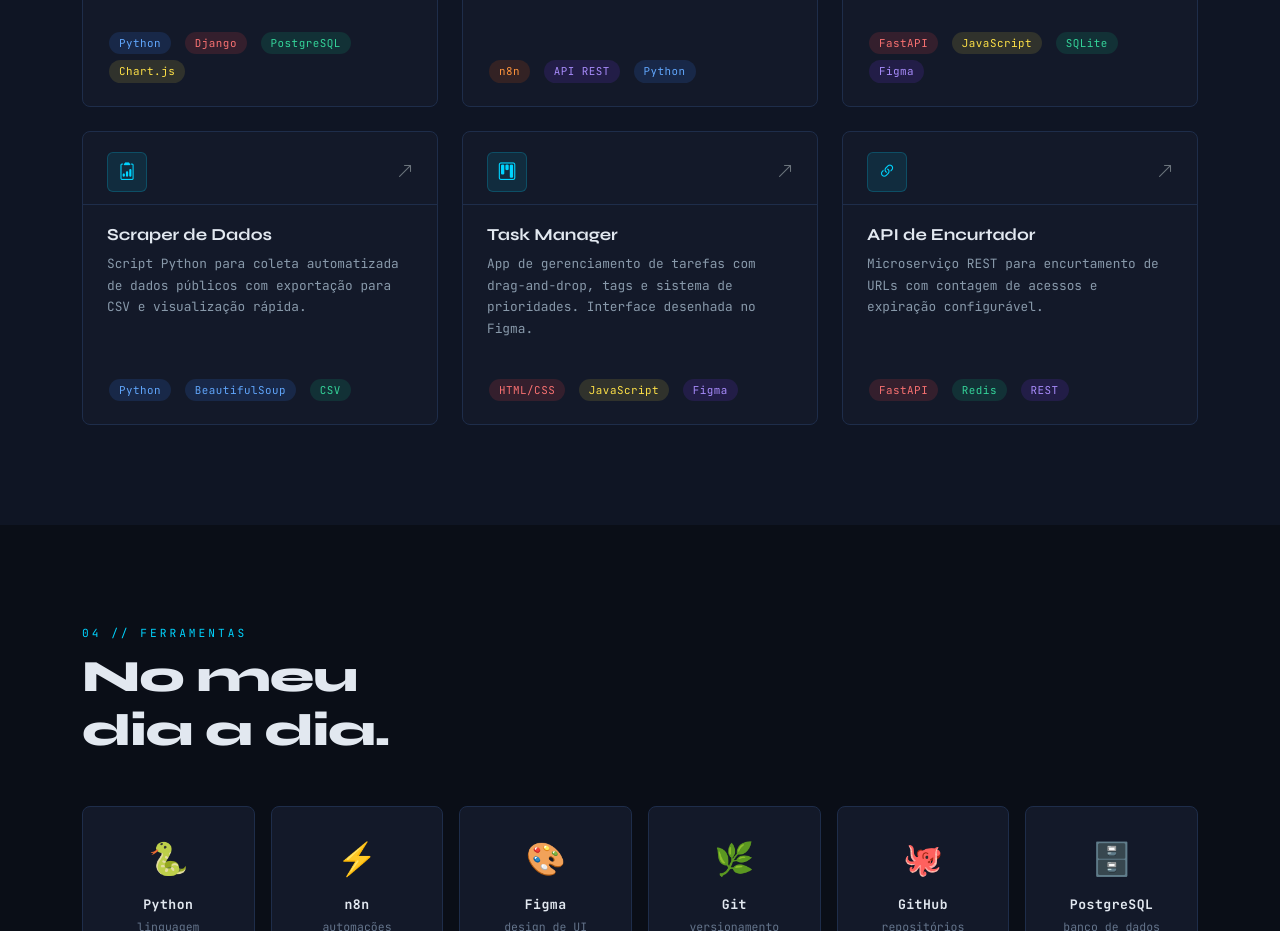
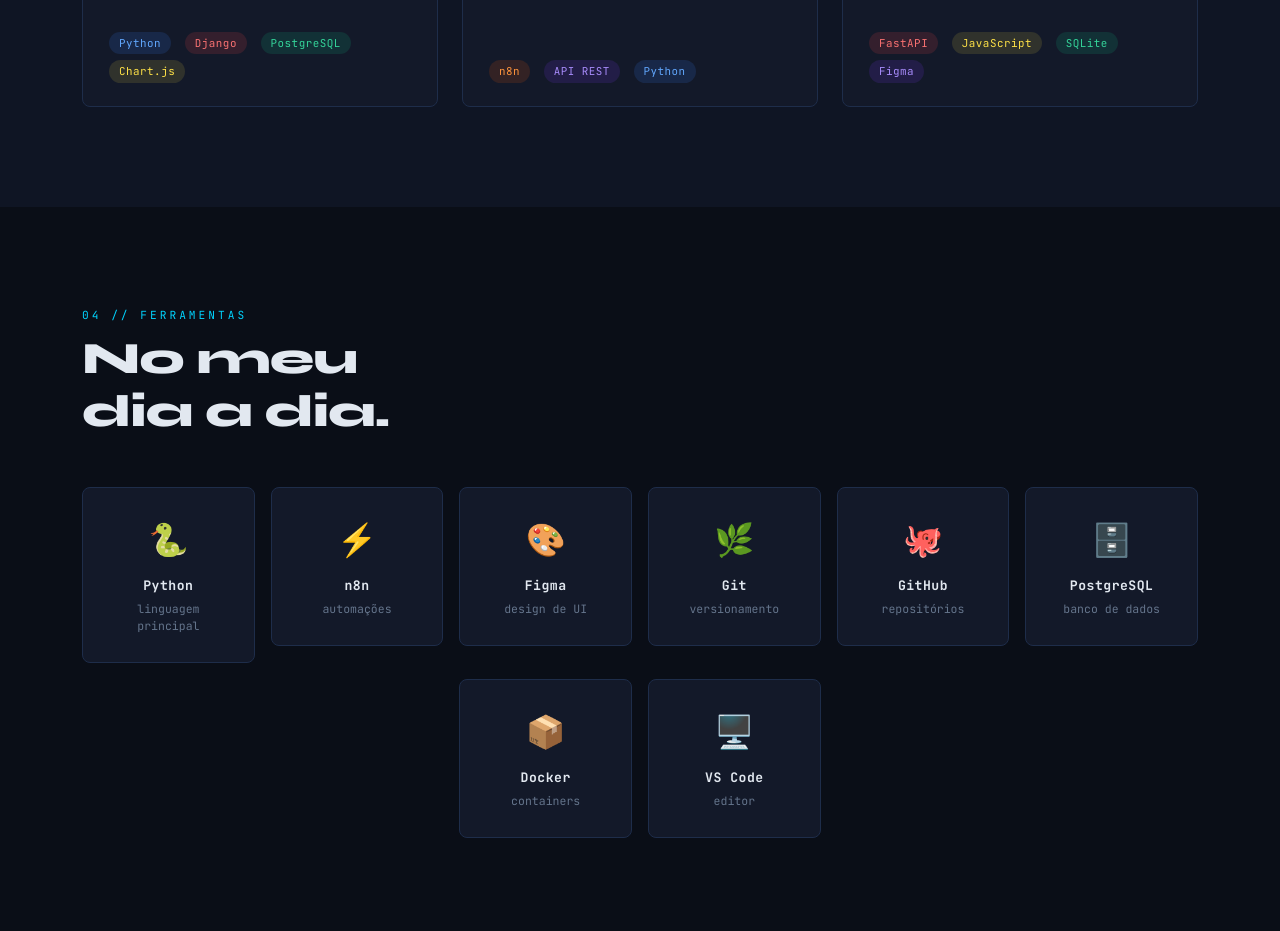
Before and after one commit to Willsmt/portifolio-bootsrap, a plain HTML site: page index.html in a window 1280 px wide. Shown: the part 2440-3371 px from the top of the page. Drawn offline with nearby package versions, Linux system fonts and the light colour scheme.

Commit message:
retiradas de projetos

```diff
--- a/index.html
+++ b/index.html
@@ -356,72 +356,11 @@
             </div>
           </div>
 
-          <div class="col-md-6 col-lg-4 fade-in">
-            <div class="project-card">
-              <div class="project-header">
-                <div class="project-icon">
-                  <i class="bi bi-clipboard2-data"></i>
-                </div>
-                <i class="bi bi-arrow-up-right text-secondary"></i>
-              </div>
-              <div class="project-body">
-                <h3 class="project-title">Scraper de Dados</h3>
-                <p class="project-desc">
-                  Script Python para coleta automatizada de dados públicos com
-                  exportação para CSV e visualização rápida.
-                </p>
-              </div>
-              <div class="project-tags">
-                <span class="tag tag-py">Python</span>
-                <span class="tag tag-py">BeautifulSoup</span>
-                <span class="tag tag-db">CSV</span>
-              </div>
-            </div>
-          </div>
 
-          <div class="col-md-6 col-lg-4 fade-in">
-            <div class="project-card">
-              <div class="project-header">
-                <div class="project-icon"><i class="bi bi-kanban"></i></div>
-                <i class="bi bi-arrow-up-right text-secondary"></i>
-              </div>
-              <div class="project-body">
-                <h3 class="project-title">Task Manager</h3>
-                <p class="project-desc">
-                  App de gerenciamento de tarefas com drag-and-drop, tags e
-                  sistema de prioridades. Interface desenhada no Figma.
-                </p>
-              </div>
-              <div class="project-tags">
-                <span class="tag tag-html">HTML/CSS</span>
-                <span class="tag tag-js">JavaScript</span>
-                <span class="tag tag-api">Figma</span>
-              </div>
-            </div>
-          </div>
 
-          <div class="col-md-6 col-lg-4 fade-in">
-            <div class="project-card">
-              <div class="project-header">
-                <div class="project-icon"><i class="bi bi-link-45deg"></i></div>
-                <i class="bi bi-arrow-up-right text-secondary"></i>
-              </div>
-              <div class="project-body">
-                <h3 class="project-title">API de Encurtador</h3>
-                <p class="project-desc">
-                  Microserviço REST para encurtamento de URLs com contagem de
-                  acessos e expiração configurável.
-                </p>
-              </div>
-              <div class="project-tags">
-                <span class="tag tag-html">FastAPI</span>
-                <span class="tag tag-db">Redis</span>
-                <span class="tag tag-api">REST</span>
-              </div>
-            </div>
-          </div>
-        </div>
-      </div>
+
+
+
     </section>
 
     <!-- TOOLS -->
```
